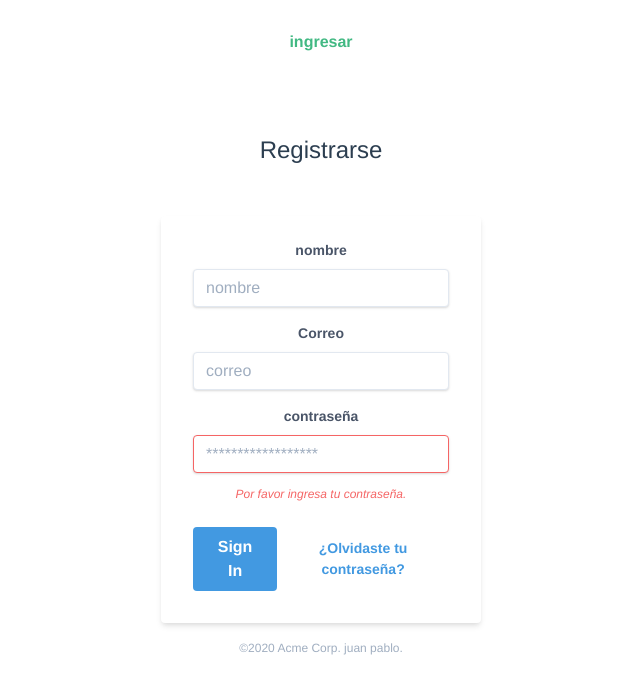
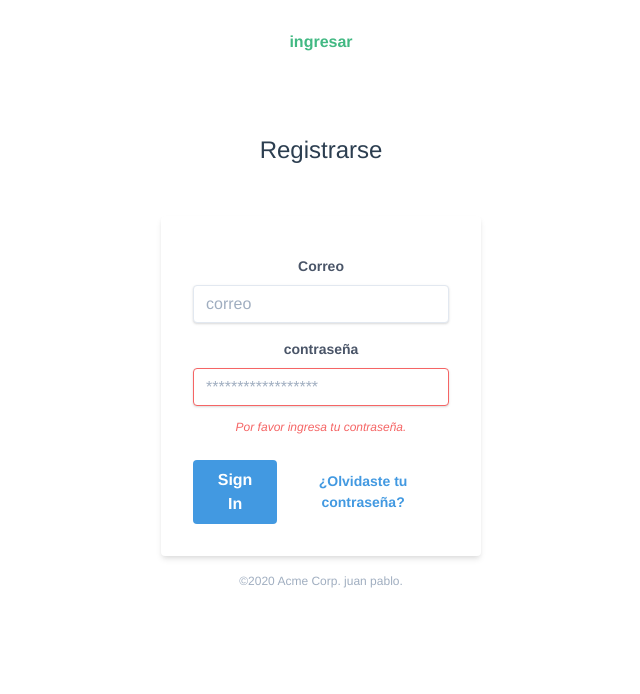
Before and after one commit to juanpablogz/login-vue-rails, a Vue app: page /signIn in a window 1280 px wide. Shown: the top 694 px of the page, without its empty margins (319-959 px from the left). Built offline with nearby package versions, Linux system fonts and the light colour scheme; what vue-apexcharts would draw is missing.

Commit message:
good app

```diff
--- a/src/views/SignIn.vue
+++ b/src/views/SignIn.vue
@@ -8,10 +8,6 @@
       <div class="w-full max-w-xs">
         <form v-on:submit.prevent="auth()" class="bg-white shadow-md rounded px-8 pt-6 pb-8 mb-4 ">
           <div class="mb-4">
-            <label class="block text-gray-700 text-sm font-bold mb-2" for="correo">
-              nombre
-            </label>
-            <input v-model="name" class="shadow appearance-none border rounded w-full py-2 px-3 text-gray-700 leading-tight focus:outline-none focus:shadow-outline" id="name" type="text" placeholder="nombre">
           </div>
           <div class="mb-4">
             <label class="block text-gray-700 text-sm font-bold mb-2" for="correo">
@@ -62,7 +58,7 @@
   },
   methods: {
     auth () {
-      let params  = { 'email': this.email, 'password': this.password, 'password': this.name }
+      let params  = { 'email': this.email, 'password': this.password }
       this.postWithoutToken('auth', params).then((result) => {
         let data = result.headers
         localStorage.setItem('token', JSON.stringify(data))
```
